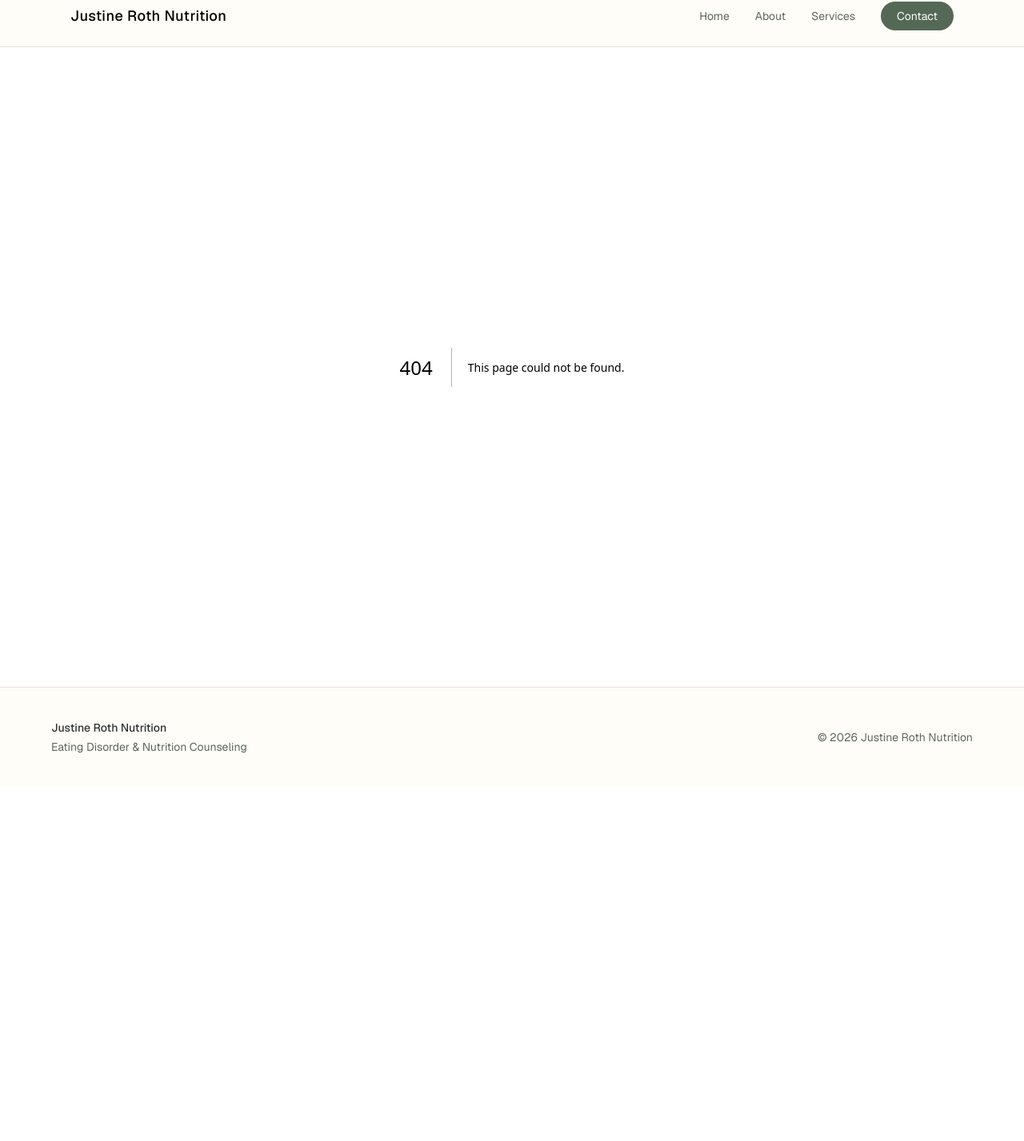
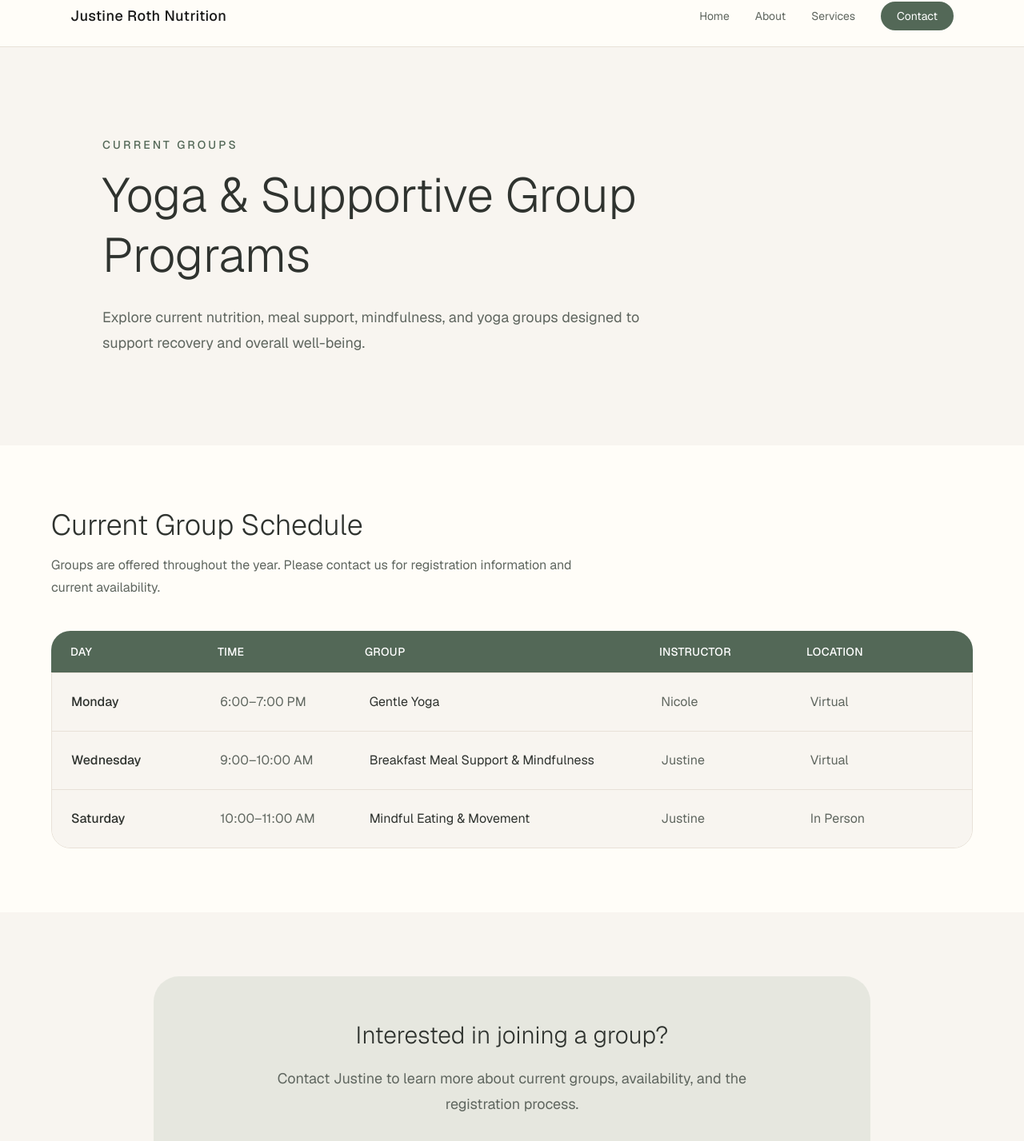
Before and after one commit to justinerothrd/justine-roth-nutrition, a Next.js app: page /groups in a window 1280 px wide. Before the commit this address had no page. Shown: the part 18-1445 px from the top of the page at 80% size. Before the commit the page ends 1002 px from the top, so only its background shows below. Built offline with nearby package versions, Linux system fonts and the light colour scheme.

Commit message:
Rename page to page.tsx

```diff
--- /dev/null
+++ b/app/groups/page.tsx
@@ -0,0 +1,115 @@
+import Link from "next/link";
+
+const groupSchedule = [
+  {
+    day: "Monday",
+    time: "6:00–7:00 PM",
+    className: "Gentle Yoga",
+    instructor: "Nicole",
+    location: "Virtual",
+  },
+  {
+    day: "Wednesday",
+    time: "9:00–10:00 AM",
+    className: "Breakfast Meal Support & Mindfulness",
+    instructor: "Justine",
+    location: "Virtual",
+  },
+  {
+    day: "Saturday",
+    time: "10:00–11:00 AM",
+    className: "Mindful Eating & Movement",
+    instructor: "Justine",
+    location: "In Person",
+  },
+];
+
+export default function GroupsPage() {
+  return (
+    <main className="min-h-screen bg-[#F8F5F0] text-[#2F332F]">
+      {/* Hero */}
+      <section className="px-6 py-20 md:py-28">
+        <div className="mx-auto max-w-5xl">
+          <p className="mb-4 text-sm font-medium uppercase tracking-[0.22em] text-[#536857]">
+            Current Groups
+          </p>
+
+          <h1 className="max-w-4xl text-4xl font-light leading-tight sm:text-5xl md:text-6xl">
+            Yoga & Supportive Group Programs
+          </h1>
+
+          <p className="mt-6 max-w-2xl text-lg leading-8 text-[#5F665F]">
+            Explore current nutrition, meal support, mindfulness, and yoga
+            groups designed to support recovery and overall well-being.
+          </p>
+        </div>
+      </section>
+
+      {/* Schedule */}
+      <section className="bg-[#FFFDF8] px-6 py-20">
+        <div className="mx-auto max-w-6xl">
+          <div className="mb-10">
+            <h2 className="text-3xl font-light sm:text-4xl">
+              Current Group Schedule
+            </h2>
+
+            <p className="mt-4 max-w-2xl leading-7 text-[#5F665F]">
+              Groups are offered throughout the year. Please contact us for
+              registration information and current availability.
+            </p>
+          </div>
+
+          {/* Table Header */}
+          <div className="hidden rounded-t-3xl bg-[#536857] px-6 py-4 text-sm font-medium uppercase tracking-wide text-white md:grid md:grid-cols-[1fr_1fr_2fr_1fr_1fr]">
+            <p>Day</p>
+            <p>Time</p>
+            <p>Group</p>
+            <p>Instructor</p>
+            <p>Location</p>
+          </div>
+
+          {/* Schedule */}
+          <div className="overflow-hidden rounded-b-3xl border border-[#E8E1D8]">
+            {groupSchedule.map((item) => (
+              <div
+                key={`${item.day}-${item.time}-${item.className}`}
+                className="grid gap-2 border-b border-[#E8E1D8] bg-[#F8F5F0] p-6 last:border-b-0 md:grid-cols-[1fr_1fr_2fr_1fr_1fr] md:items-center"
+              >
+                <p className="font-medium">{item.day}</p>
+
+                <p className="text-[#5F665F]">{item.time}</p>
+
+                <p>{item.className}</p>
+
+                <p className="text-[#5F665F]">{item.instructor}</p>
+
+                <p className="text-[#5F665F]">{item.location}</p>
+              </div>
+            ))}
+          </div>
+        </div>
+      </section>
+
+      {/* CTA */}
+      <section className="px-6 py-20">
+        <div className="mx-auto max-w-4xl rounded-[2rem] bg-[#9BAF9B]/20 px-8 py-14 text-center">
+          <h2 className="text-3xl font-light">
+            Interested in joining a group?
+          </h2>
+
+          <p className="mx-auto mt-5 max-w-2xl text-lg leading-8 text-[#5F665F]">
+            Contact Justine to learn more about current groups, availability,
+            and the registration process.
+          </p>
+
+          <Link
+            href="/contact"
+            className="mt-8 inline-block rounded-full bg-[#536857] px-8 py-4 text-white transition hover:bg-[#435646]"
+          >
+            Contact Justine
+          </Link>
+        </div>
+      </section>
+    </main>
+  );
+}
```
